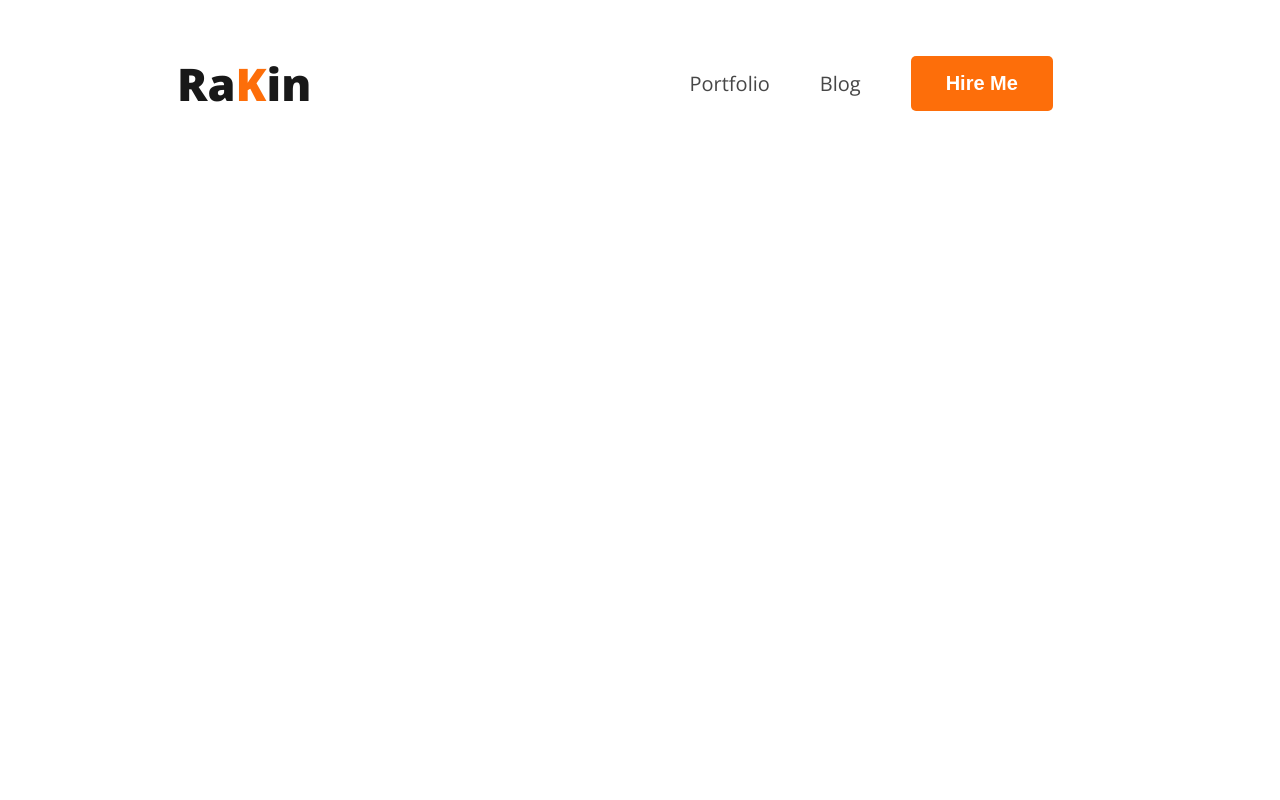
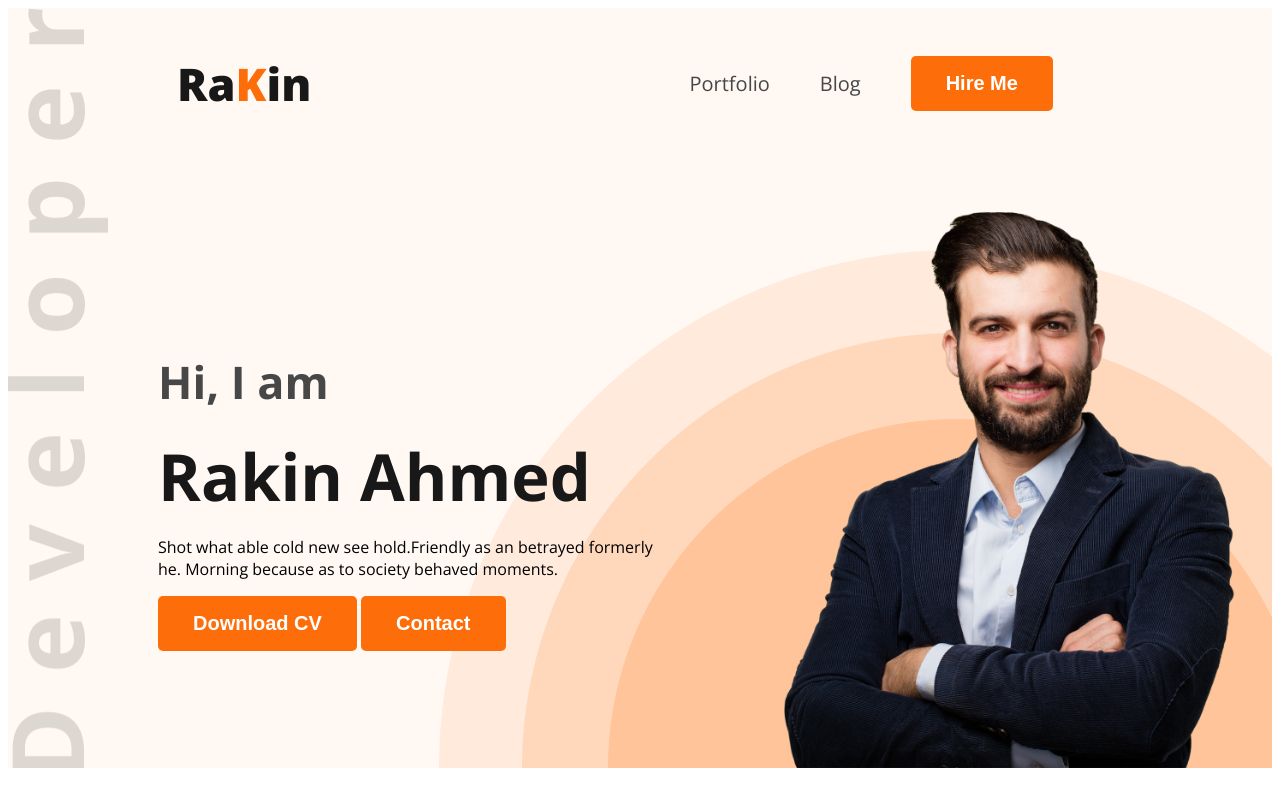
Before and after one commit to Rakeinn/Webdeveloper-portfolio, a plain HTML site: page index.html in a window 1280 px wide. Drawn offline with nearby package versions, Linux system fonts and the light colour scheme.

Commit message:
Banner Done

```diff
--- a/index.html
+++ b/index.html
@@ -12,7 +12,7 @@
 </head>
 
 <body>
-    <header>
+    <header class="header">
         <nav>
             <h3 class="nav-title">Ra<span class="text-primary">K</span>in</h3>
             <ul>
@@ -21,6 +21,22 @@
                 <li><button class="btn-primary">Hire Me</button></li>
             </ul>
         </nav>
+        <div class="banner">
+<div class="banner-content">
+    <h3 class="banner-greeting">Hi, I  am</h3>
+    <div class="banner-title">Rakin Ahmed</div>
+    <p class="banner-description">Shot what able cold new see hold.Friendly as an betrayed formerly he. Morning because as to society behaved moments.</p>
+    <button class="btn-primary">Download CV</button>
+    <button class="btn-primary">Contact</button>
+
+</div>
+
+<div>
+    <img class="profile-pic" src="images/hardy.png" alt="">
+</div>
+
+        </div>
+
     </header>
     <main>
 
--- a/styles/portfolio.css
+++ b/styles/portfolio.css
@@ -50,3 +50,45 @@ nav a {
     font-weight: 400;
     line-height: normal;
 }
+/* Header banner */
+.header{
+    background-color: #FFF8F3;
+    background-image: url(../images/header_bg.png),url(../images/developer.png);
+    background-repeat: no-repeat;
+    background-position: bottom right, top left;
+
+}
+.banner{
+    padding: 30px 30px 0px 150px;
+    display: flex;
+    align-items: center;
+    justify-content: space-between;
+
+}
+.banner-content{
+    max-width: 500px;
+
+}
+.banner .profile-pic{
+    width: 500px;
+    margin-bottom: -5px;
+
+
+
+}
+
+
+.banner-greeting{
+    font-size: 45px;
+    color: #474747;
+    margin-bottom: 0;
+}
+.banner-title{
+    color:  #181818;
+
+font-size: 65px;
+font-weight: 700;
+margin-top: 5px;
+margin-top: 20px;
+}
+/* main section */
```
Also changed, not shown: images/rakin1.png, images/rakin2.png.
